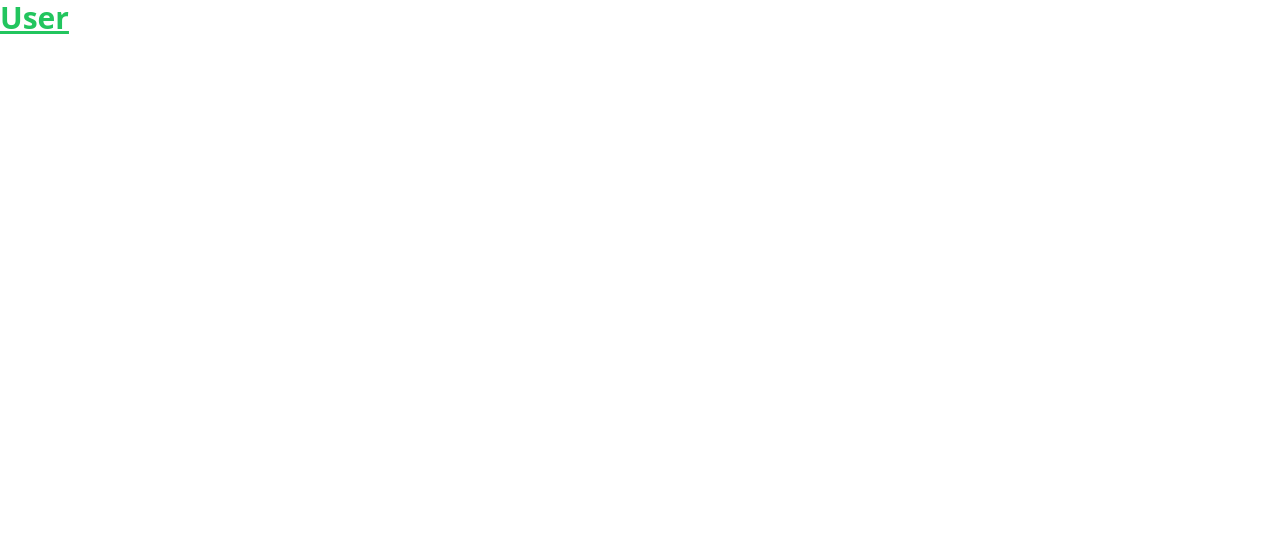
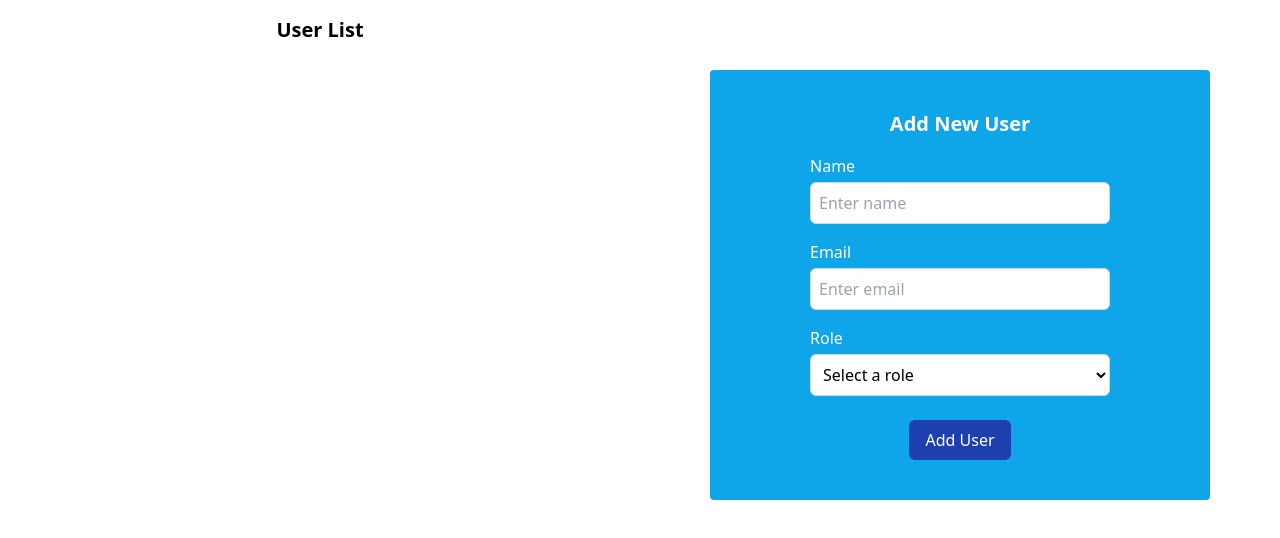
Before and after one commit to dhruba-utsha/Group_Chat_Application, a Nuxt app: page /userPage in a window 1280 px wide. Shown: the top 538 px of the page. Built offline with nearby package versions, Linux system fonts and the light colour scheme.

Commit message:
User Page Added

```diff
--- a/pages/userPage.vue
+++ b/pages/userPage.vue
@@ -1,5 +1,107 @@
 <template>
-    <h1 class="text-3xl font-bold text-green-500 underline">
-      User
-    </h1>
+  <div class="flex flex-row">
+
+
+    <div class="bg-white text-white p-4 flex-1 w-1/2 h-screen">
+      <h1 class="text-xl font-bold mb-4 text-center text-black">User List</h1>
+      <ul class="space-y-4">
+        <li v-for="user in users" :key="user.id" class="p-5 bg-sky-500 rounded-md flex justify-between items-center">
+          <span>
+           <p>ID: {{ user.id }}</p> <p>Name: {{ user.name }}</p> <p>Email: {{ user.email }}</p> <p>Role: {{ user.role }}</p>
+          </span>
+          <button @click="deleteUser(user.id)"
+            class="bg-red-500 hover:bg-red-700 text-white px-3 py-1 rounded-md flex items-center justify-center"
+            aria-label="Delete">
+            &times;
+          </button>
+        </li>
+      </ul>
+    </div>
+
+
+    <div class=" p-[70px] w-1/2 h-1/2 rounded ">
+      <div class="bg-sky-500 px-[100px] py-10 rounded">
+        <h2 class="text-xl font-bold text-white mb-4 text-center">Add New User</h2>
+        <form @submit.prevent="addUser" class="space-y-4 ">
+          <div>
+            <label class="block text-white mb-1" for="name">Name</label>
+            <input id="name" v-model="newUser.name" type="text" class="w-full p-2 rounded-md border border-gray-300"
+              placeholder="Enter name" />
+          </div>
+          <div>
+            <label class="block text-white mb-1" for="email">Email</label>
+            <input id="email" v-model="newUser.email" type="email" class="w-full p-2 rounded-md border border-gray-300"
+              placeholder="Enter email" />
+          </div>
+          <div>
+            <label class="block text-white mb-1" for="user-role">Role</label>
+            <select id="user-role" v-model="newUser.role"
+              class="w-full p-2 rounded-md border border-gray-300 bg-white mb-2">
+              <option value="" disabled>Select a role</option>
+              <option value="Admin">Admin</option>
+              <option value="User">User</option>
+            </select>
+          </div>
+          <div class="flex justify-center">
+            <button type="submit" class="px-4 py-2 bg-blue-800 text-white rounded-md hover:bg-slate-900">
+              Add User
+            </button>
+          </div>
+        </form>
+      </div>
+
+    </div>
+  </div>
 </template>
+
+<script>
+export default {
+  data() {
+    return {
+      users: [],
+      newUser: {
+        name: "",
+        email: "",
+        role: "",
+      },
+    };
+  },
+  mounted() {
+
+    const storedUsers = localStorage.getItem("users");
+    if (storedUsers) {
+      this.users = JSON.parse(storedUsers);
+    }
+  },
+  methods: {
+    addUser() {
+      if (this.newUser.name && this.newUser.email && this.newUser.role) {
+        const newUser = {
+          id: this.users.length + 1,
+          name: this.newUser.name,
+          email: this.newUser.email,
+          role: this.newUser.role,
+        };
+        this.users.push(newUser);
+
+
+        localStorage.setItem("users", JSON.stringify(this.users));
+
+
+        this.newUser.name = "";
+        this.newUser.email = "";
+        this.newUser.role = "";
+      }
+    },
+    deleteUser(userId) {
+
+      this.users = this.users.filter((user) => user.id !== userId);
+
+
+      localStorage.setItem("users", JSON.stringify(this.users));
+    },
+  },
+};
+</script>
+
+<style scoped></style>
```
